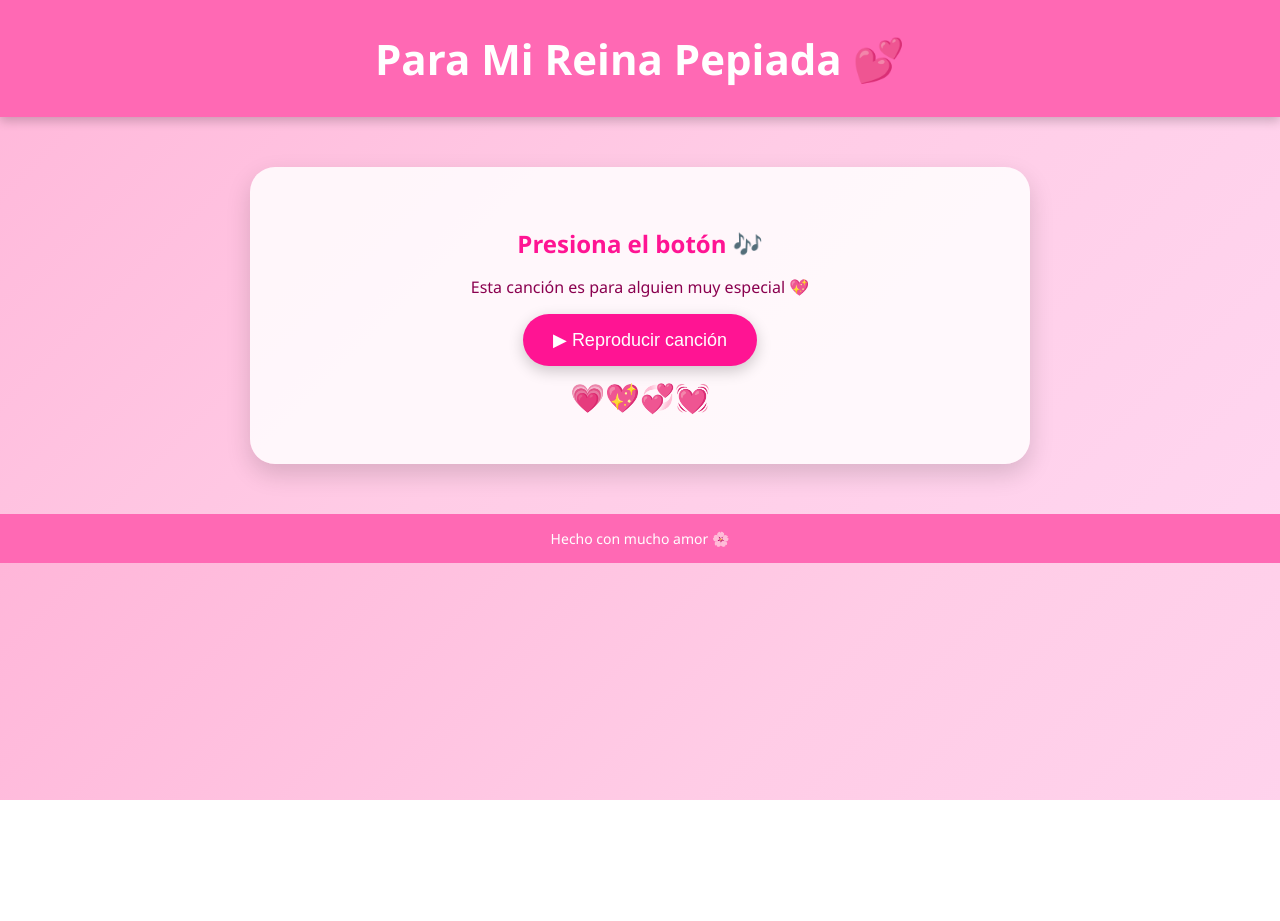
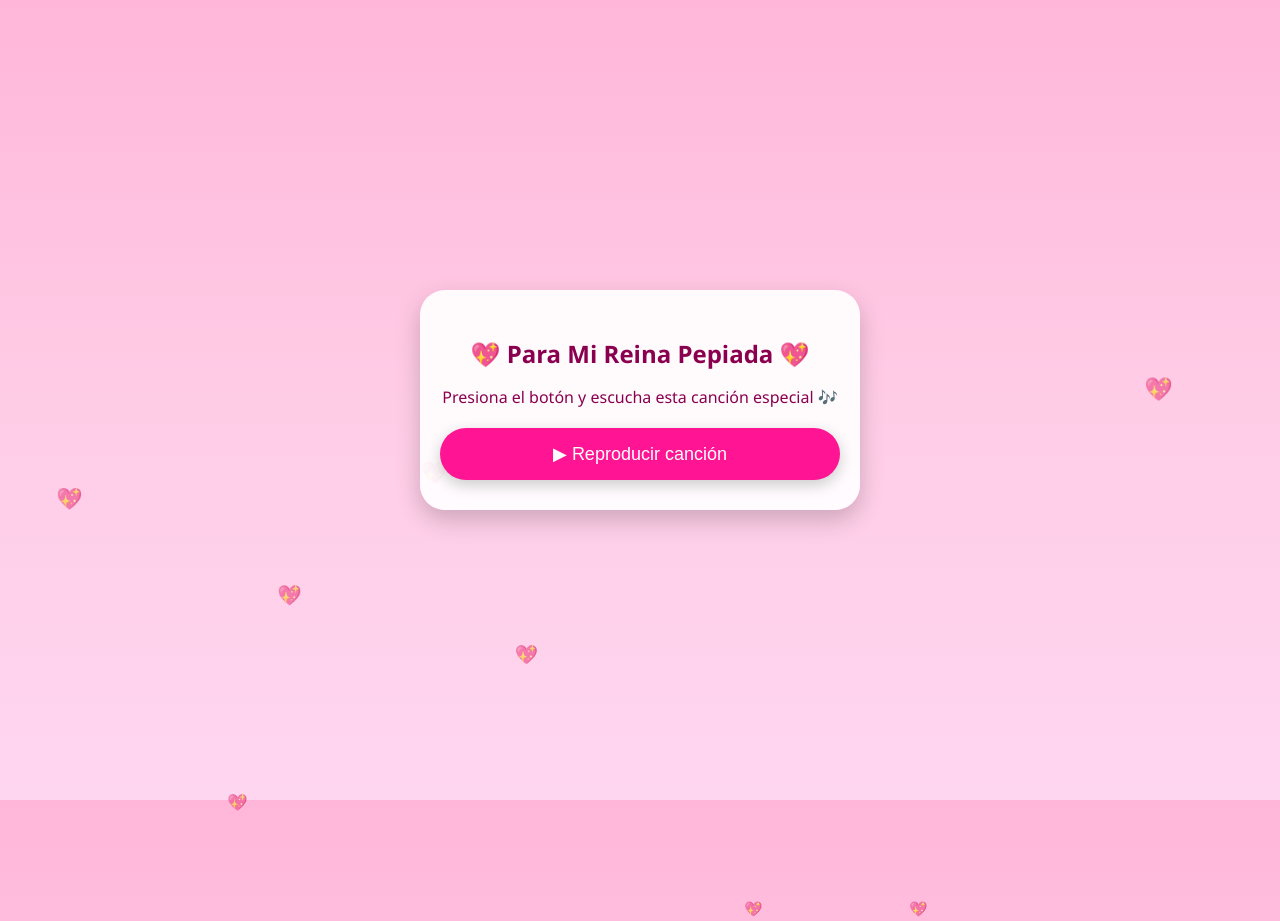
Before and after one commit to GScripts13/niidea, a plain HTML site: page index.html in a window 1280 px wide. Shown: the top 921 px of the page. Before the commit the page ends 800 px from the top, so only its background shows below. Drawn offline with Linux system fonts and the light colour scheme.

Commit message:
Update index.html

```diff
--- a/index.html
+++ b/index.html
@@ -2,107 +2,127 @@
 <html lang="es">
 <head>
 <meta charset="UTF-8">
-<title>Mi Reina 💖</title>
+<meta name="viewport" content="width=device-width, initial-scale=1.0">
+<title>Para Mi Reina 💖</title>
 
 <style>
     body {
         margin: 0;
         font-family: 'Segoe UI', cursive, sans-serif;
-        background: linear-gradient(135deg, #ffb6d9, #ffcce6, #ffd6f0);
+        background: linear-gradient(180deg, #ffb6d9, #ffcce6, #ffd6f0);
+        display: flex;
+        justify-content: center;
+        align-items: center;
+        height: 100vh;
+        overflow: hidden;
         text-align: center;
         color: #8a004f;
-        overflow-x: hidden;
     }
 
-    header {
-        background-color: #ff69b4;
-        padding: 30px;
-        font-size: 42px;
-        color: white;
-        font-weight: bold;
-        box-shadow: 0 4px 10px rgba(0,0,0,0.2);
+    .tarjeta {
+        width: 90%;
+        max-width: 400px;
+        background: rgba(255,255,255,0.92);
+        padding: 30px 20px;
+        border-radius: 25px;
+        box-shadow: 0 10px 25px rgba(0,0,0,0.2);
+        position: relative;
+        z-index: 2;
     }
 
-    .contenedor {
-        margin: 50px auto;
-        width: 85%;
-        max-width: 700px;
-        background: rgba(255, 255, 255, 0.85);
-        padding: 40px;
-        border-radius: 25px;
-        box-shadow: 0 10px 25px rgba(0,0,0,0.15);
+    h1 {
+        font-size: 24px;
+        margin-bottom: 10px;
     }
 
-    h2 {
-        color: #ff1493;
-        margin-bottom: 15px;
+    p {
+        font-size: 16px;
+        margin-bottom: 20px;
     }
 
     button {
+        width: 100%;
+        padding: 15px;
+        font-size: 18px;
         background-color: #ff1493;
+        color: white;
         border: none;
-        padding: 15px 30px;
-        font-size: 18px;
-        color: white;
         border-radius: 30px;
+        box-shadow: 0 5px 15px rgba(0,0,0,0.2);
         cursor: pointer;
-        box-shadow: 0 5px 15px rgba(0,0,0,0.2);
         transition: 0.3s;
     }
 
-    button:hover {
-        background-color: #ff69b4;
-        transform: scale(1.1);
+    button:active {
+        transform: scale(0.95);
     }
 
-    .corazones {
-        font-size: 28px;
-        margin-top: 20px;
-        animation: flotar 2s infinite alternate;
+    .mensaje {
+        margin-top: 15px;
+        font-size: 15px;
+        color: #d1006c;
+        display: none;
+        animation: aparecer 1s ease forwards;
+    }
+
+    @keyframes aparecer {
+        from {opacity: 0; transform: translateY(10px);}
+        to {opacity: 1; transform: translateY(0);}
+    }
+
+    /* Corazones flotando */
+    .corazon {
+        position: absolute;
+        color: #ff69b4;
+        font-size: 20px;
+        animation: flotar 6s linear infinite;
+        opacity: 0.7;
     }
 
     @keyframes flotar {
-        from { transform: translateY(0); }
-        to { transform: translateY(-10px); }
-    }
-
-    footer {
-        margin-top: 50px;
-        padding: 15px;
-        background-color: #ff69b4;
-        color: white;
-        font-size: 14px;
+        from { transform: translateY(100vh) scale(0.5); }
+        to { transform: translateY(-10vh) scale(1.2); }
     }
 </style>
 </head>
 
 <body>
 
-<header>
-    Para Mi Reina Pepiada 💕
-</header>
+<div class="tarjeta">
+    <h1>💖 Para Mi Reina Pepiada 💖</h1>
+    <p>Presiona el botón y escucha esta canción especial 🎶</p>
 
-<div class="contenedor">
-    <h2>Presiona el botón 🎶</h2>
-    <p>Esta canción es para alguien muy especial 💖</p>
+    <button onclick="iniciarSorpresa()">▶ Reproducir canción</button>
 
-    <button onclick="reproducirMusica()">▶ Reproducir canción</button>
-
-    <div class="corazones">💗💖💞💓</div>
+    <div class="mensaje" id="mensaje">
+        Desde que llegaste todo es más bonito 💕✨
+    </div>
 </div>
 
-<footer>
-    Hecho con mucho amor 🌸
-</footer>
-
-<!-- Audio (pon tu canción con este nombre) -->
 <audio id="miCancion" src="cancion.mp3"></audio>
 
 <script>
-function reproducirMusica() {
+function iniciarSorpresa() {
     var audio = document.getElementById("miCancion");
     audio.play();
+    document.getElementById("mensaje").style.display = "block";
 }
+
+/* Crear corazones flotando */
+function crearCorazon() {
+    const corazon = document.createElement("div");
+    corazon.classList.add("corazon");
+    corazon.innerHTML = "💖";
+    corazon.style.left = Math.random() * 100 + "vw";
+    corazon.style.animationDuration = (Math.random() * 3 + 3) + "s";
+    document.body.appendChild(corazon);
+
+    setTimeout(() => {
+        corazon.remove();
+    }, 6000);
+}
+
+setInterval(crearCorazon, 500);
 </script>
 
 </body>
```
